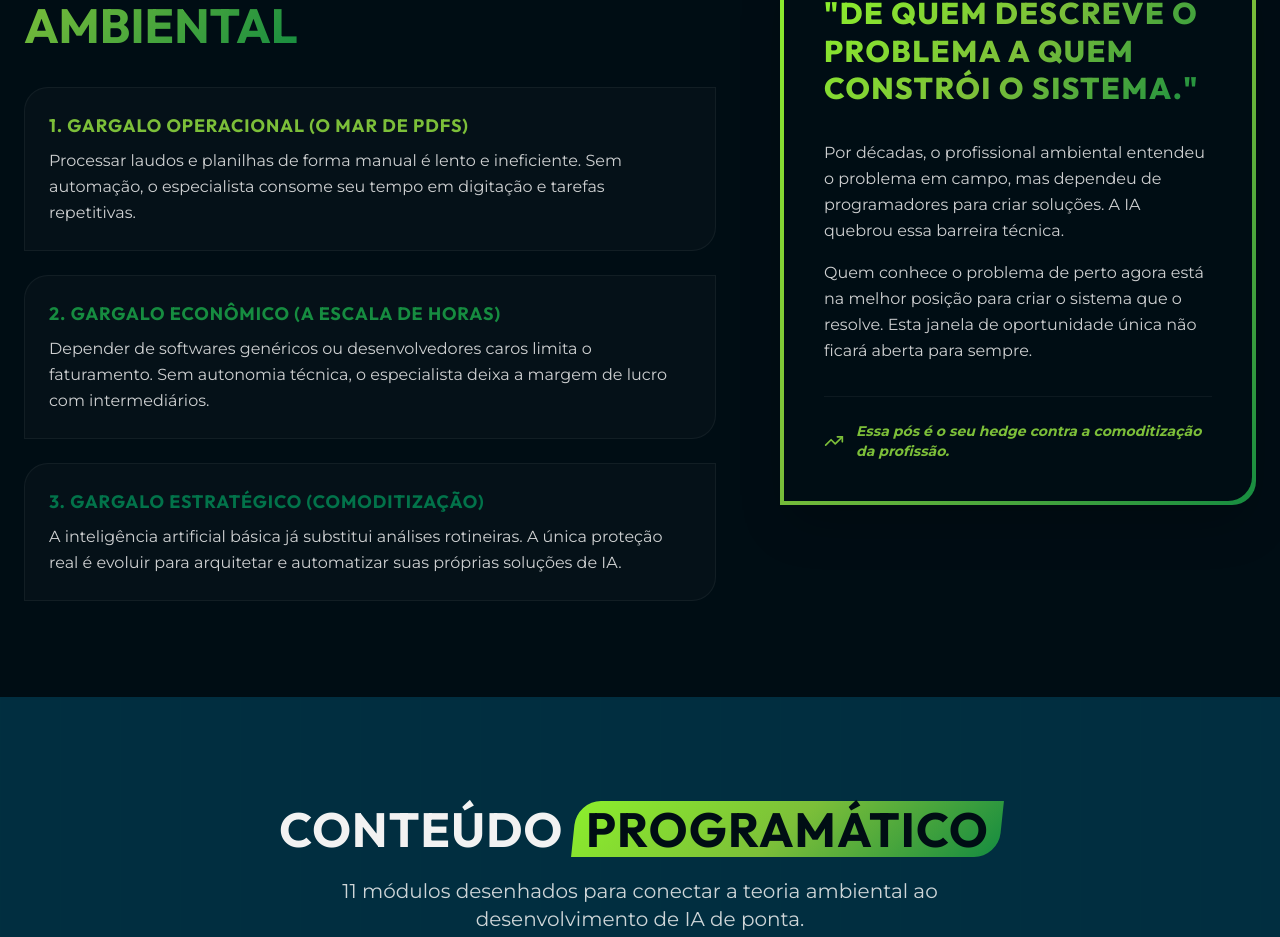
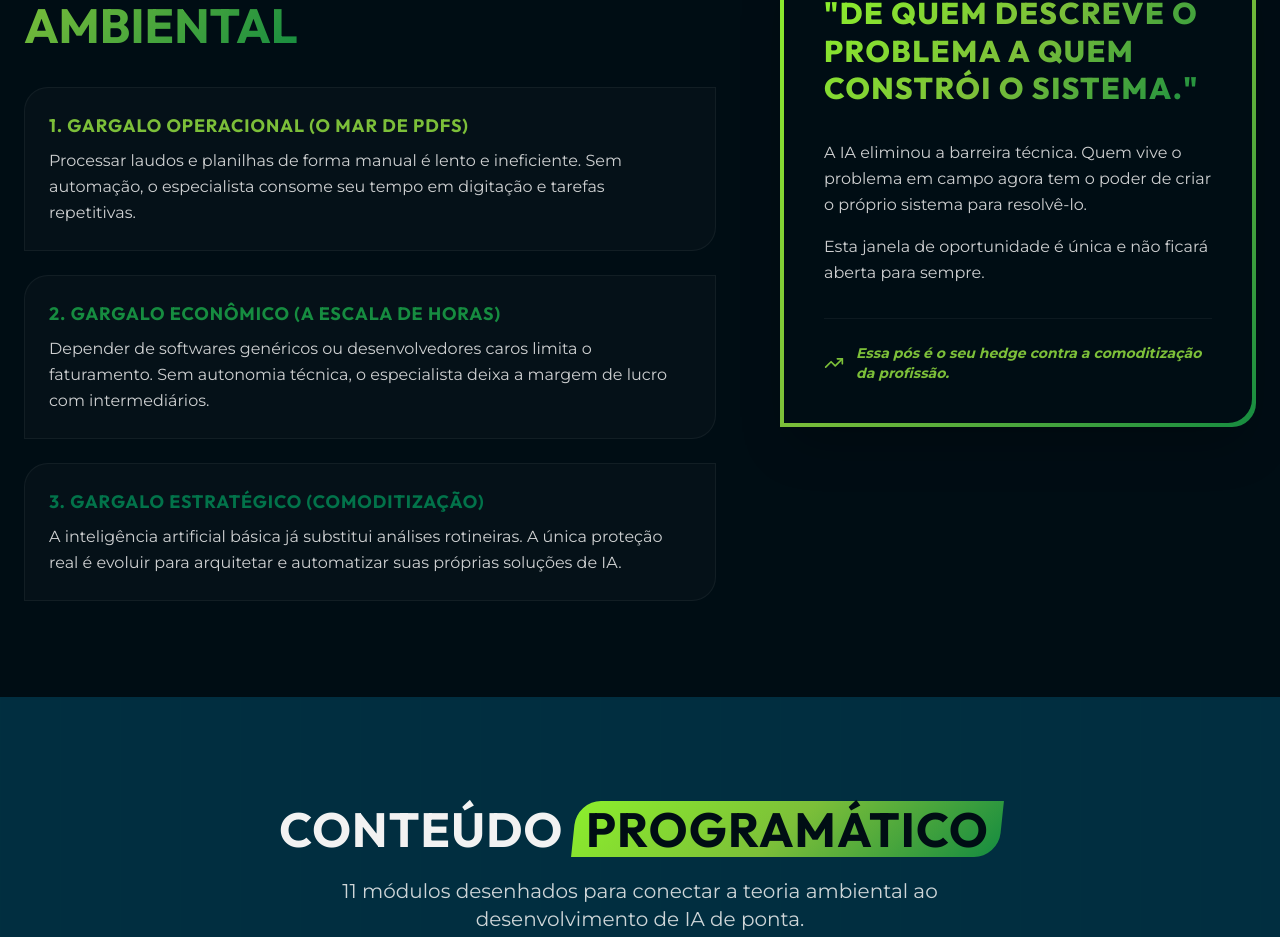
Before and after one commit to henriquegsantos149/pos-iama, a React (Vite) app: page / in a window 1280 px wide. Shown: the part 1057-1994 px from the top of the page. Built offline with nearby package versions, Linux system fonts and the light colour scheme.

Commit message:
style: shorten problem objective text

```diff
--- a/src/components/ProblemObjective.tsx
+++ b/src/components/ProblemObjective.tsx
@@ -69,10 +69,10 @@ export default function ProblemObjective() {
 
                 <div className="space-y-4 text-base text-[var(--color-brand-light)]/85 font-secondary leading-relaxed">
                   <p>
-                    Por décadas, o profissional ambiental entendeu o problema em campo, mas dependeu de programadores para criar soluções. A IA quebrou essa barreira técnica.
+                    A IA eliminou a barreira técnica. Quem vive o problema em campo agora tem o poder de criar o próprio sistema para resolvê-lo.
                   </p>
                   <p>
-                    Quem conhece o problema de perto agora está na melhor posição para criar o sistema que o resolve. Esta janela de oportunidade única não ficará aberta para sempre.
+                    Esta janela de oportunidade é única e não ficará aberta para sempre.
                   </p>
                 </div>
               </div>
```
